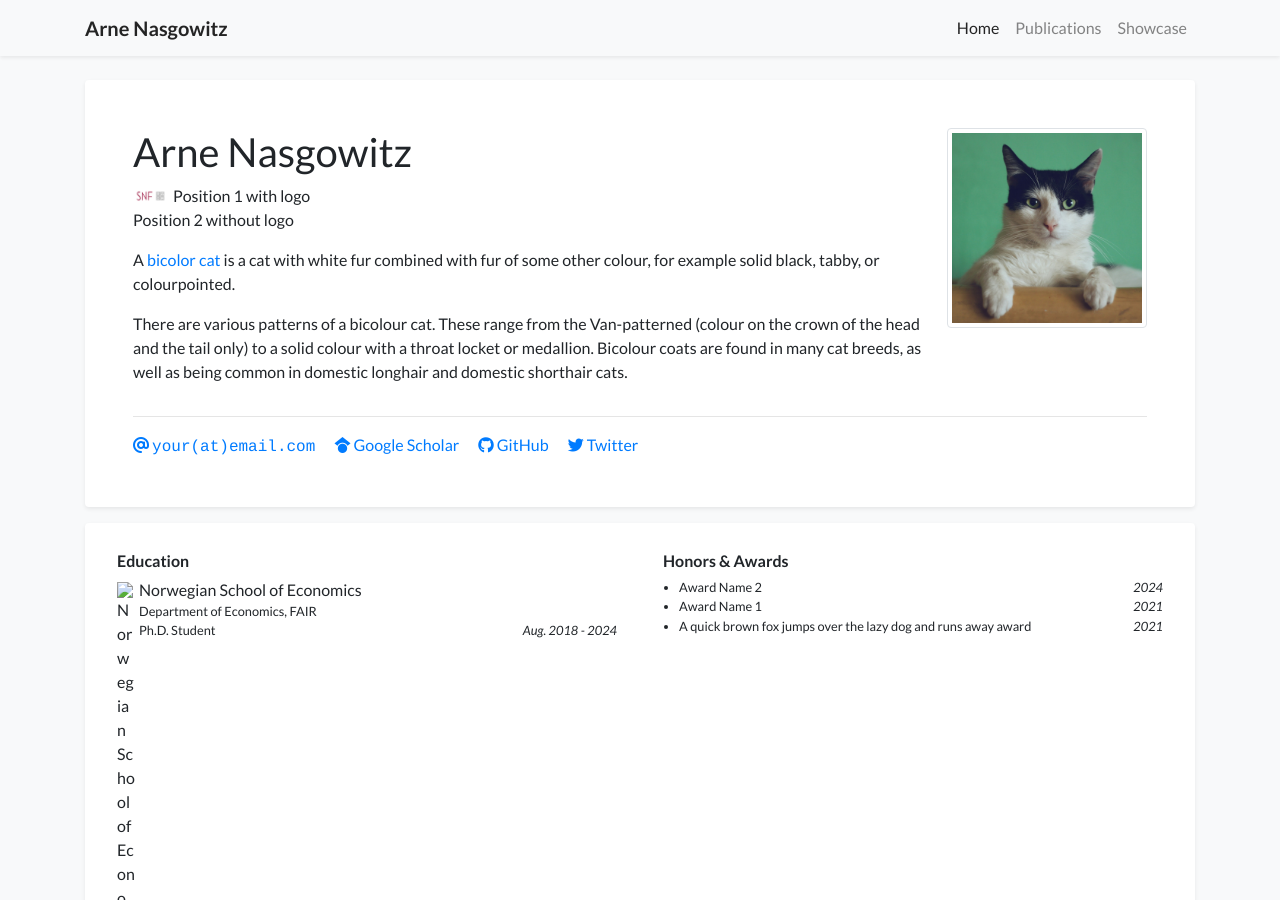
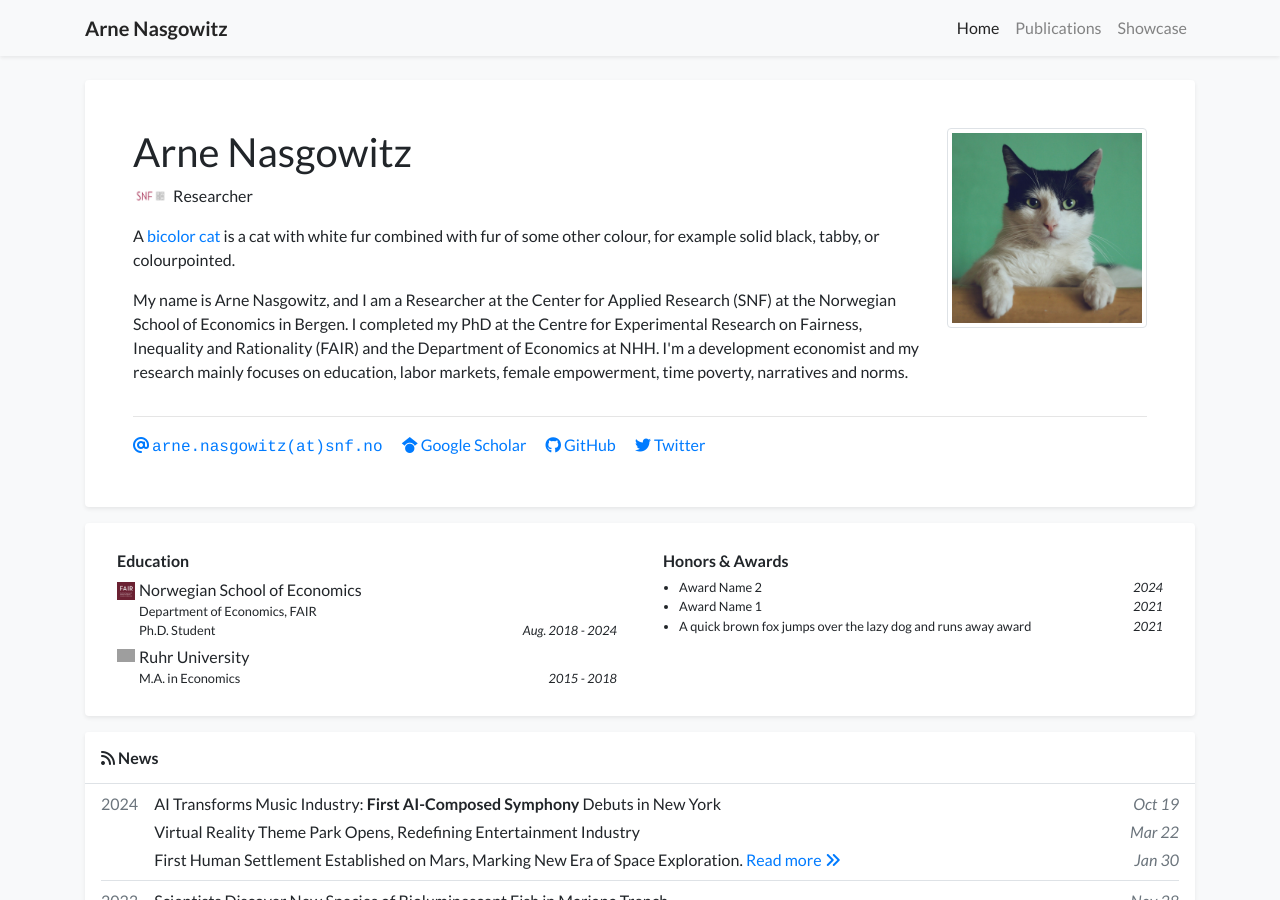
Before and after one commit to arne-nasgowitz/arne-nasgowitz.github.io, a Jekyll site: the page built from index.html, in a window 1280 px wide and 900 px high. Built offline with Jekyll 4.4.1, drawn with Linux system fonts in a browser that asks for light colours; nearby versions of some CDN libraries; a style sheet for code colours, icons or effects is not loaded; grey boxes are pictures that could not be loaded.

Commit message:
Update profile.yml

```diff
--- a/_data/profile.yml
+++ b/_data/profile.yml
@@ -4,15 +4,15 @@
 
 positions:
 - logo: /assets/images/badges/snf.jpg  # Logo is optional
-  name: Position 1 with logo
-- name: Position 2 without logo
+  name: Researcher
+#- name: Position 2 without logo
 
 
-email: "your@email.com"
+email: "arne.nasgowitz@snf.no"
 # cv_link: link-to-your-cv-file
 gscholar: xFmQpf4AAAAJ  # This is an example, replace it with your own Google Scholar ID
 github: your_github_id
-twitter: your_twitter_id  # Do not include the '@' symbol
+twitter: arnenasgowitz  # Do not include the '@' symbol
 # wechat_qrcode: /assets/images/etc/wechat.jpg
 # wechat_prompt: >-
 #   Please tell me your <strong>name</strong> and <strong>affiliation</strong> (current or past) when adding my wechat. Thanks!
@@ -25,9 +25,10 @@
     A <a href="https://en.wikipedia.org/wiki/Bicolor_cat" target="_blank">bicolor cat</a> is a cat with white fur combined with fur of some other colour, for example solid black, tabby, or colourpointed.
   </p>
   <p>
-    There are various patterns of a bicolour cat. These range from the Van-patterned (colour on the crown of the head
-    and the tail only) to a solid colour with a throat locket or medallion. Bicolour coats are found in many cat breeds,
-    as well as being common in domestic longhair and domestic shorthair cats.
+    My name is Arne Nasgowitz, and I am a Researcher at the Center for Applied Research (SNF) at the Norwegian School of Economics in Bergen.
+    I completed my PhD at the Centre for Experimental Research on Fairness, Inequality and Rationality (FAIR) and the Department of Economics
+    at NHH.
+    I'm a development economist and my research mainly focuses on education, labor markets, female empowerment, time poverty, narratives and norms.
   </p>
 
 portrait_url: /assets/images/photos/portrait.jpg
@@ -36,13 +37,13 @@
 
 education:
 - name: Norwegian School of Economics
-  #logo: /assets/images/badges/fair.jpg
+  logo: /assets/images/badges/fair.jpg
   position: >-
     Department of Economics, FAIR <br/>
     Ph.D. Student
   date: Aug. 2018 - 2024
 - name: Ruhr University
-  #logo: /assets/images/badges/rub.svg
+  logo: /assets/images/badges/rub.svg
   position: M.A. in Economics
   date: 2015 - 2018
 
```
